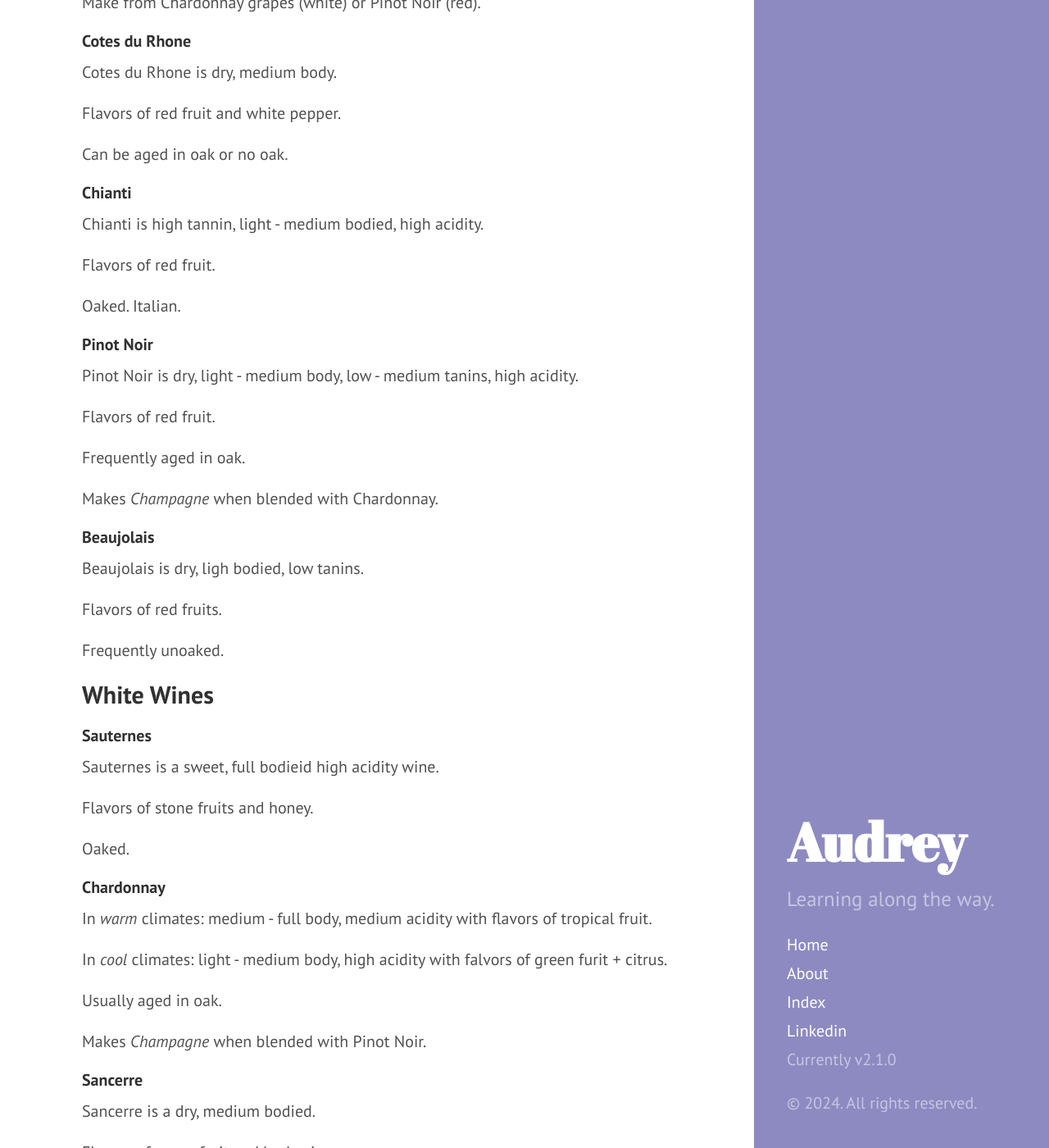
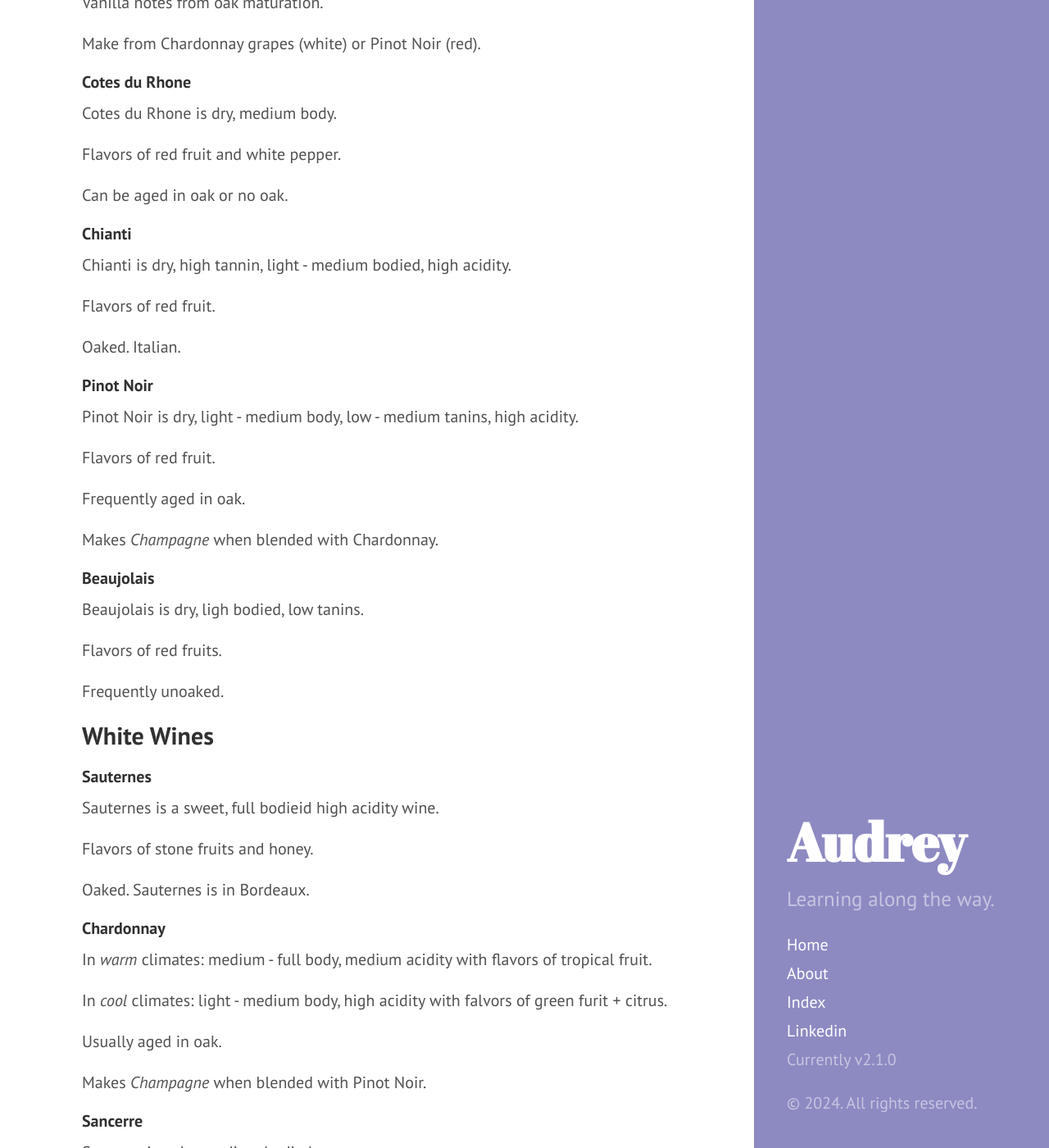
Before and after one commit to audity/audity.github.io, a Jekyll site: the page built from _posts/2024-06-18-WSET-1.md, in a window 1280 px wide and 1400 px high, scrolled down 3145 px. Shown: the whole window at 82% size. Built offline with Jekyll 4.4.1, drawn with Linux system fonts in a browser that asks for light colours; some of the changed text lies outside the part shown.

Commit message:
adding more information

```diff
--- a/_posts/2024-06-18-WSET-1.md
+++ b/_posts/2024-06-18-WSET-1.md
@@ -74,7 +76,7 @@
 
 French -> Fresh fruit + peppers
 
-Australian (Shiraz) -> jammy + licorice
+Australian (Shiraz) -> jammy + licorice, lower in tanins
 
 
 #### Rioja
@@ -128,7 +130,7 @@
 
 #### Chianti
 
-Chianti is high tannin, light - medium bodied, high acidity.
+Chianti is dry, high tannin, light - medium bodied, high acidity.
 
 Flavors of red fruit.
 
@@ -163,7 +165,7 @@
 
 Flavors of stone fruits and honey.
 
-Oaked.
+Oaked. Sauternes is in Bordeaux.
 
 
 #### Chardonnay
@@ -190,7 +194,7 @@
 
 Flavors of green fruits and citrus.
 
-Unoaked.
+Unoaked. Made in France.
 
 
 #### Sauvignon Blanc
```
Also changed, not shown: other parts of _posts/2024-06-18-WSET-1.md (+5 -1 lines).
